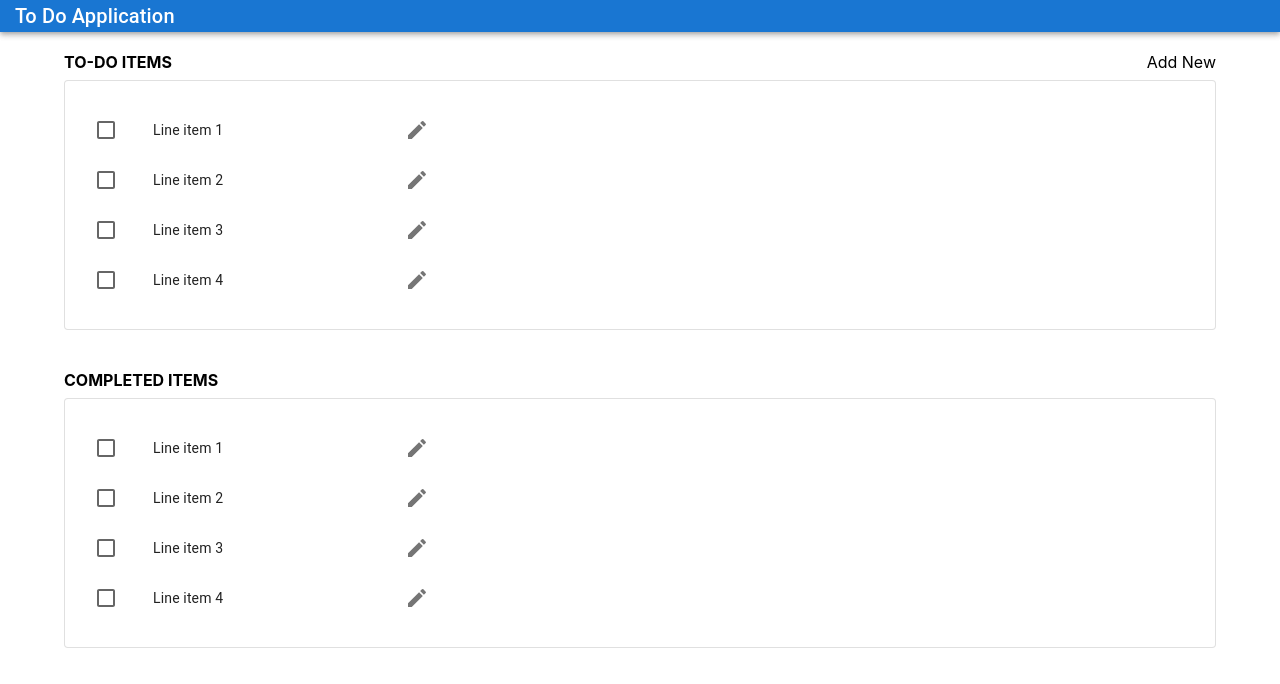
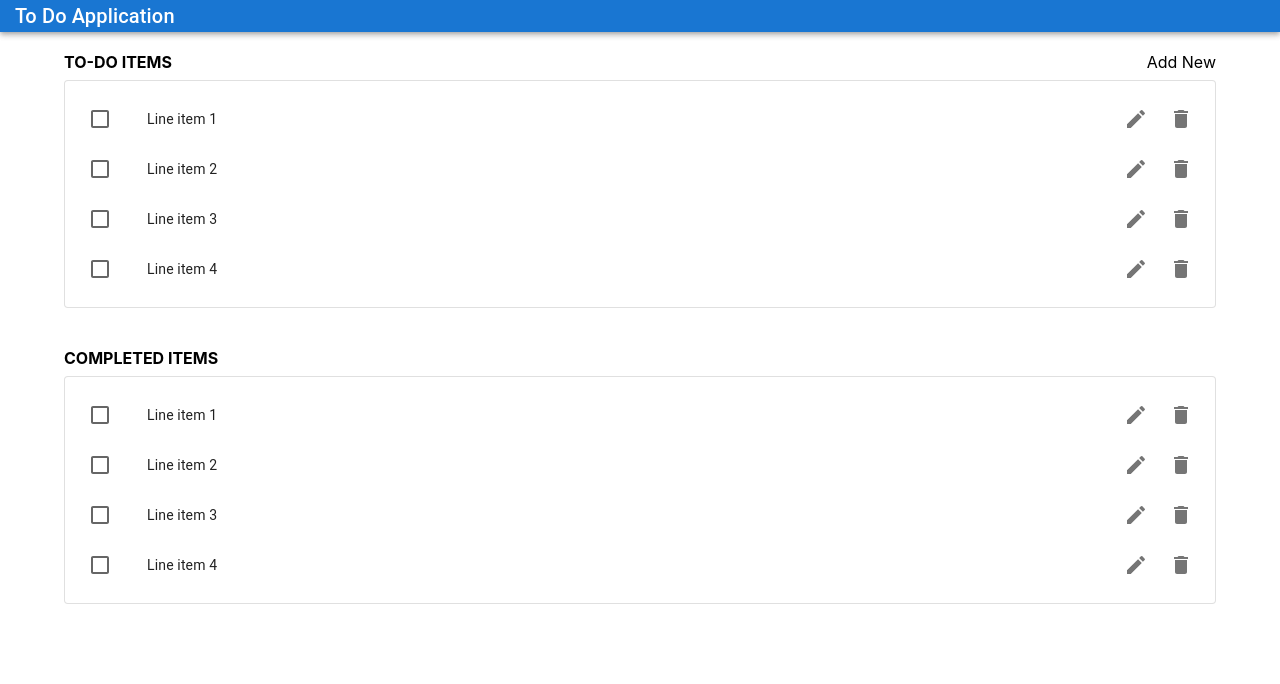
Before and after one commit to mgordon82/todo-app, a React (Create React App) app: page / in a window 1280 px wide. Shown: the top 684 px of the page. Built offline with nearby package versions, Linux system fonts and the light colour scheme.

Commit message:
added edit and delete buttons

```diff
--- a/src/Components/ListItems/index.jsx
+++ b/src/Components/ListItems/index.jsx
@@ -10,6 +10,7 @@ import {
   ListItemText,
 } from '@mui/material';
 import EditIcon from '@mui/icons-material/Edit';
+import DeleteIcon from '@mui/icons-material/Delete';
 const ListItems = (props) => {
   const { title, action } = props;
   return (
@@ -29,10 +30,8 @@ const ListItems = (props) => {
         {action && <Grid item>Add New</Grid>}
       </Grid>
 
-      <Card variant='outlined' sx={{ marginTop: 1, padding: 2 }}>
-        <List
-          sx={{ width: '100%', maxWidth: 360, bgcolor: 'background.paper' }}
-        >
+      <Card variant='outlined' sx={{ marginTop: 1, padding: '5px 10px' }}>
+        <List sx={{ width: '100%', bgcolor: 'background.paper' }}>
           {[0, 1, 2, 3].map((value) => {
             const labelId = `checkbox-list-label-${value}`;
 
@@ -40,9 +39,18 @@ const ListItems = (props) => {
               <ListItem
                 key={value}
                 secondaryAction={
-                  <IconButton edge='end' aria-label='comments'>
-                    <EditIcon />
-                  </IconButton>
+                  <>
+                    <IconButton
+                      edge='end'
+                      sx={{ marginRight: '5px' }}
+                      aria-label='edit'
+                    >
+                      <EditIcon />
+                    </IconButton>
+                    <IconButton edge='end' aria-label='delete'>
+                      <DeleteIcon />
+                    </IconButton>
+                  </>
                 }
                 disablePadding
               >
```
